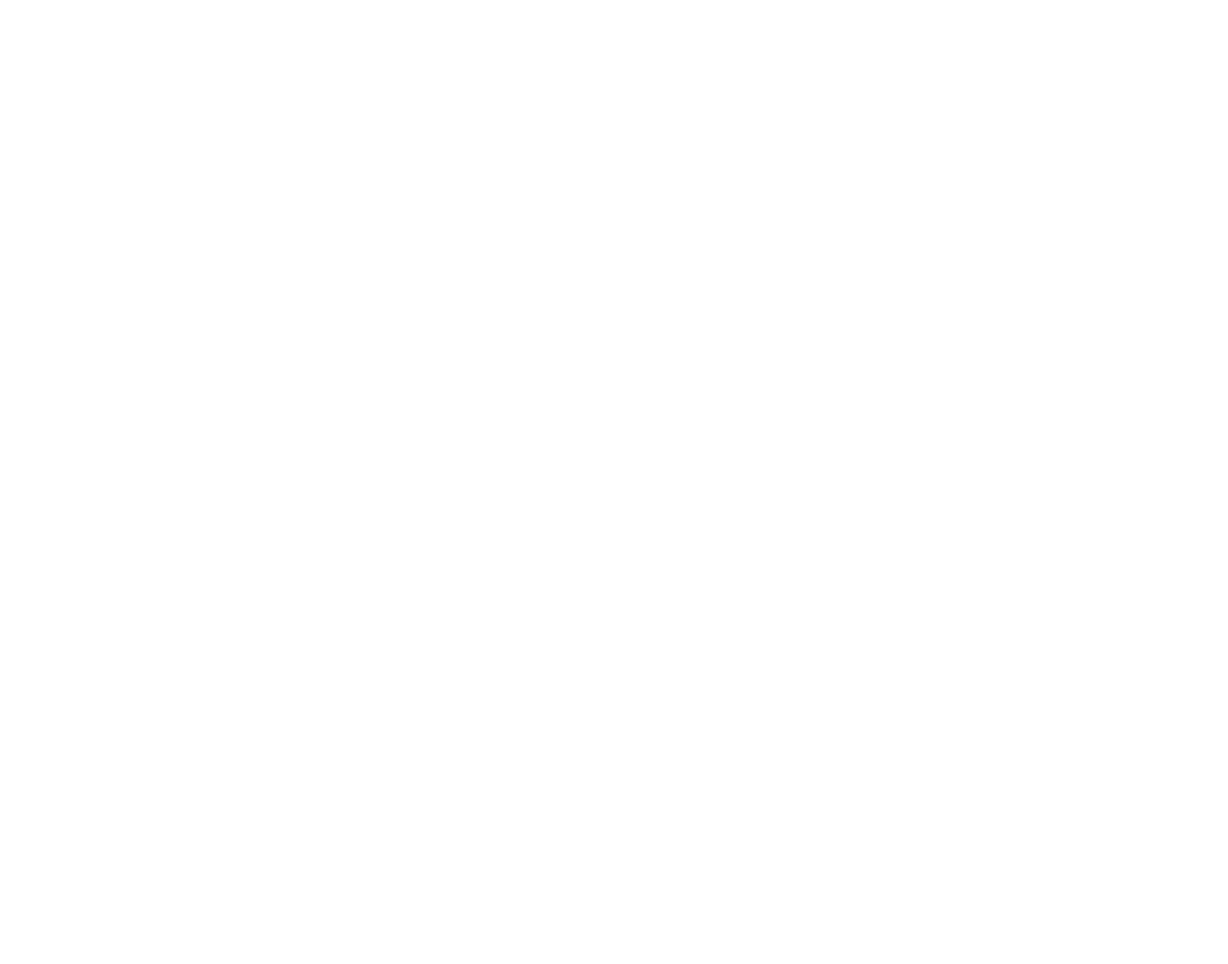
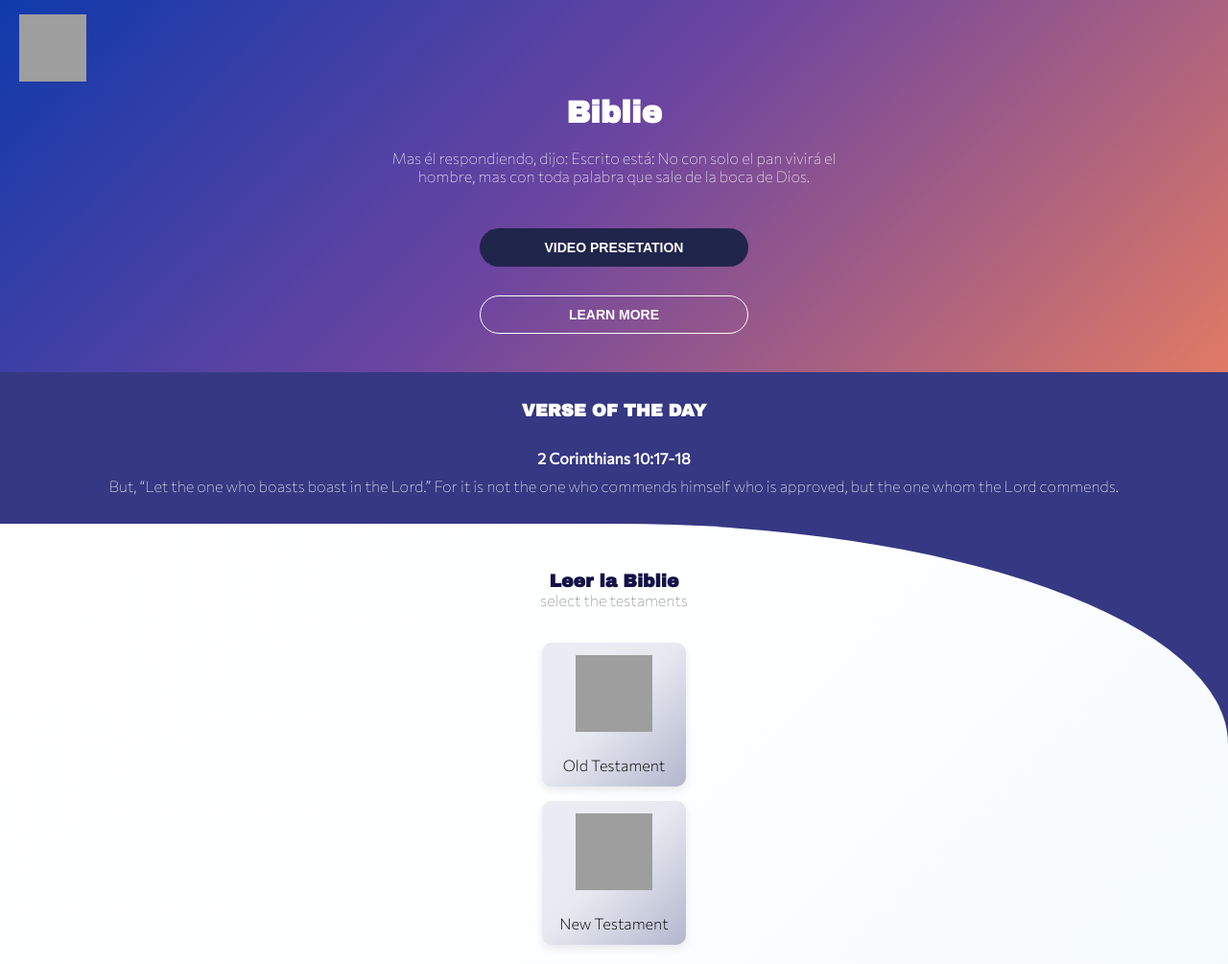
Before and after one commit to MasterJhonny/biblie, a plain HTML site: page index.html in a window 1280 px wide. Shown: the whole page at 96% size. Before the commit the page ends 800 px from the top, so only its background shows below. Drawn offline with Linux system fonts and the light colour scheme; grey boxes are pictures that could not be loaded.

Commit message:
se desarrollo part main of the app

```diff
--- a/css/main.css
+++ b/css/main.css
@@ -0,0 +1,174 @@
+* {
+  margin: 0;
+  padding: 0;
+  box-sizing: border-box;
+}
+
+body {
+  background-color: #363883;
+  color: #ffff;
+  font-family: "Archivo Black", sans-serif;
+}
+p {
+  font-family: "Commissioner", sans-serif;
+  font-weight: 100;
+}
+.header {
+  width: 100%;
+  background-image: linear-gradient(
+    -225deg,
+    #0f3aab 0%,
+    #6c45a0 48%,
+    #e07a64 100%
+  );
+}
+.header__logo {
+  width: 100%;
+  height: 100px;
+  display: flex;
+  justify-content: start;
+  align-items: center;
+}
+.header__logo--img {
+  width: 70px;
+  height: 70px;
+  background-image: url(https://image.flaticon.com/icons/png/512/5192/5192141.png);
+  background-repeat: no-repeat;
+  background-position: center center;
+  background-size: cover;
+  margin-left: 20px;
+}
+
+.header__container,
+.header__botones,
+.busqueda__container,
+.busqueda__book {
+  display: flex;
+  flex-direction: column;
+  align-items: center;
+}
+.header__container--text {
+  width: 90%;
+  max-width: 520px;
+  text-align: center;
+  font-family: "Commissioner", sans-serif;
+  padding: 20px;
+}
+.header__botones {
+  padding-top: 10px;
+  padding-bottom: 25px;
+}
+.btn {
+  width: 80%;
+  height: 40px;
+  max-width: 280px;
+  margin: 15px;
+  font-weight: bold;
+  font-size: 14px;
+  text-transform: uppercase;
+  background-color: #20254b;
+  color: #fdfbfe;
+  border: 0;
+  border-radius: 20px;
+  cursor: pointer;
+}
+.btn-transparete {
+  border: 1px solid #fdfbfe;
+  background-color: transparent;
+}
+.btn:hover {
+  background-color: #363883;
+}
+.btn-transparete:hover {
+  background-color: rgba(255, 255, 255, 0.1);
+}
+
+/* style main */
+.informacion__verse--day {
+  width: 100%;
+  display: flex;
+  flex-direction: column;
+  padding: 20px;
+}
+.verse__day--title {
+  flex: 1;
+  text-align: center;
+  padding: 10px;
+  font-size: 18px;
+}
+.verse__day {
+  flex: 1;
+  padding: 10px;
+  text-align: center;
+}
+.verse__day--detail {
+  font-weight: bold;
+  padding: 10px;
+}
+
+/* style de main busqueda */
+.main__busqueda {
+  width: 100%;
+  height: auto;
+  background-image: linear-gradient(
+    -225deg,
+    #ffffff 0%,
+    #feffff 48%,
+    #f5fafd 100%
+  );
+  border-top-right-radius: 50%;
+}
+
+.busqueda__container--title {
+  margin-top: 50px;
+  color: #131147;
+}
+.busqueda__container--text {
+  color: #807f84;
+}
+.busqueda__book {
+  padding: 20px 0;
+}
+.btn__book {
+  width: 150px;
+  height: 150px;
+  margin-top: 15px;
+  display: flex;
+  flex-direction: column;
+  align-items: center;
+  justify-content: space-around;
+  background-image: linear-gradient(
+    -225deg,
+    #e9ecf2 25%,
+    #e6e9f0 48%,
+    #b4b6cd 100%
+  );
+  border: 0;
+  border-radius: 10px;
+  box-shadow: 0px 4px 8px rgba(234, 232, 236, 1);
+  cursor: pointer;
+}
+.btn__book:hover {
+  background-image: linear-gradient(
+    -225deg,
+    #dcdeee 25%,
+    #dcdeee 48%,
+    #dcdeee 100%
+  );
+  box-shadow: 0px 4px 8px rgb(212, 197, 228);
+}
+.btn__book--img {
+  width: 80px;
+  height: 80px;
+  background-image: url(https://image.flaticon.com/icons/png/512/2770/2770529.png);
+  background-position: center center;
+  background-repeat: no-repeat;
+  background-size: cover;
+}
+.img--new {
+  background-image: url(https://image.flaticon.com/icons/png/512/2770/2770487.png);
+}
+.btn__book--text {
+  font-size: 16px;
+  font-weight: 300;
+}
--- a/index.html
+++ b/index.html
@@ -5,10 +5,56 @@
     <meta http-equiv="X-UA-Compatible" content="IE=edge">
     <meta name="viewport" content="width=device-width, initial-scale=1.0">
     <title>Biblie</title>
+    <!-- link font -->
+    <link rel="preconnect" href="https://fonts.googleapis.com">
+    <link rel="preconnect" href="https://fonts.gstatic.com" crossorigin>
+    <link href="https://fonts.googleapis.com/css2?family=Archivo+Black&family=Commissioner:wght@100;200;400&display=swap" rel="stylesheet">
     <!-- link style css -->
     <link rel="stylesheet" href="./css/main.css">
 </head>
 <body>
+    <header class="header">
+        <div class="header__logo">
+            <span class="header__logo--img"></span>
+        </div>
+        <div class="header__container">
+            <h1 class="header__container--title">Biblie</h1>
+            <p class="header__container--text">Mas él respondiendo, dijo: Escrito está: No con solo el pan vivirá el hombre, mas con toda palabra que sale de la boca de Dios.</p>
+        </div>
+        <div class="header__botones">
+            <button class="btn">video presetation</button>
+            <button class="btn btn-transparete">learn more</button>
+        </div>
+    </header>
+    <main class="main">
+        <section class="main__informacion">
+            <div class="informacion__verse--day">
+                <h2 class="verse__day--title">VERSE OF THE DAY</h2>
+                <div class="verse__day">
+                    <p class="verse__day--detail">2 Corinthians 10:17-18</p>
+                    <p class="verse__day--text">But, “Let the one who boasts boast in the Lord.” For it is not the one who commends himself who is approved, but the one whom the Lord commends.</p>
+                </div>
+            </div>
+        </section>
+        <section class="main__busqueda">
+            <div class="busqueda__container">
+                <h3 class="busqueda__container--title">Leer la Biblie</h3>
+                <p class="busqueda__container--text">select the testaments</p>
+            </div>
+            <div class="busqueda__book">
+                <button class="btn__book">
+                    <span class="btn__book--img"></span>
+                    <p class="btn__book--text">Old Testament</p>
+                </button>
+                <button class="btn__book">
+                    <span class="btn__book--img img--new"></span>
+                    <p class="btn__book--text">New Testament</p>
+                </button>
+            </div>
+        </section>
+    </main>
+    <footer class="footer">
+    </footer>
     <script src="./js/main.js"></script>
 </body>
 </html>
```
